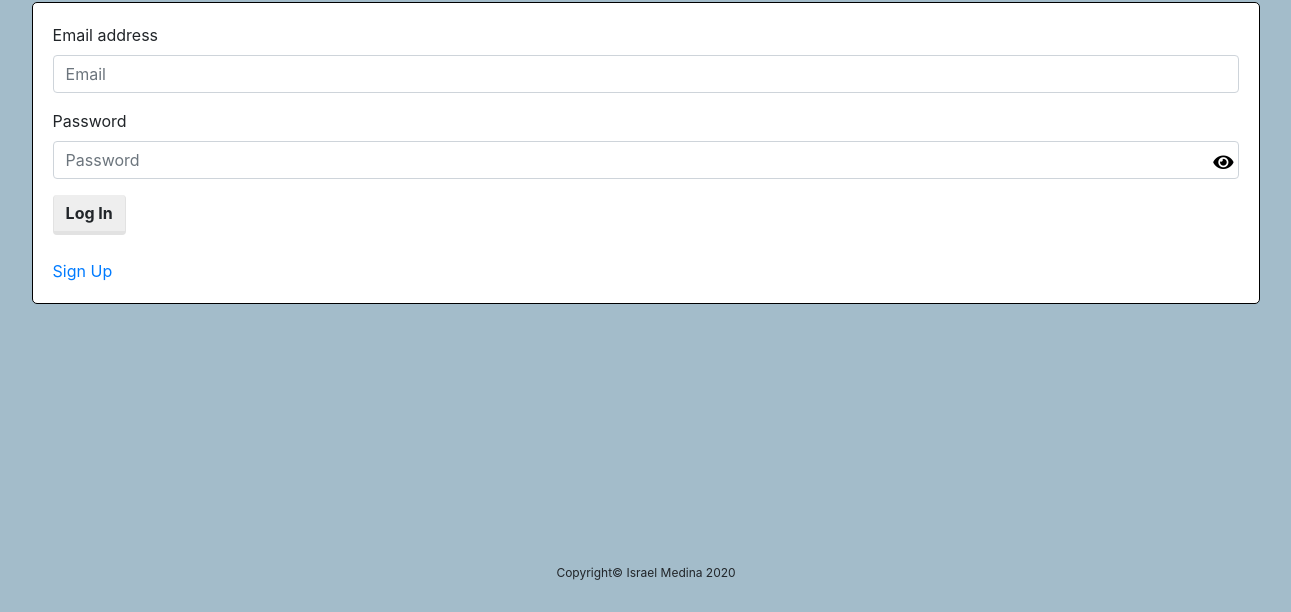
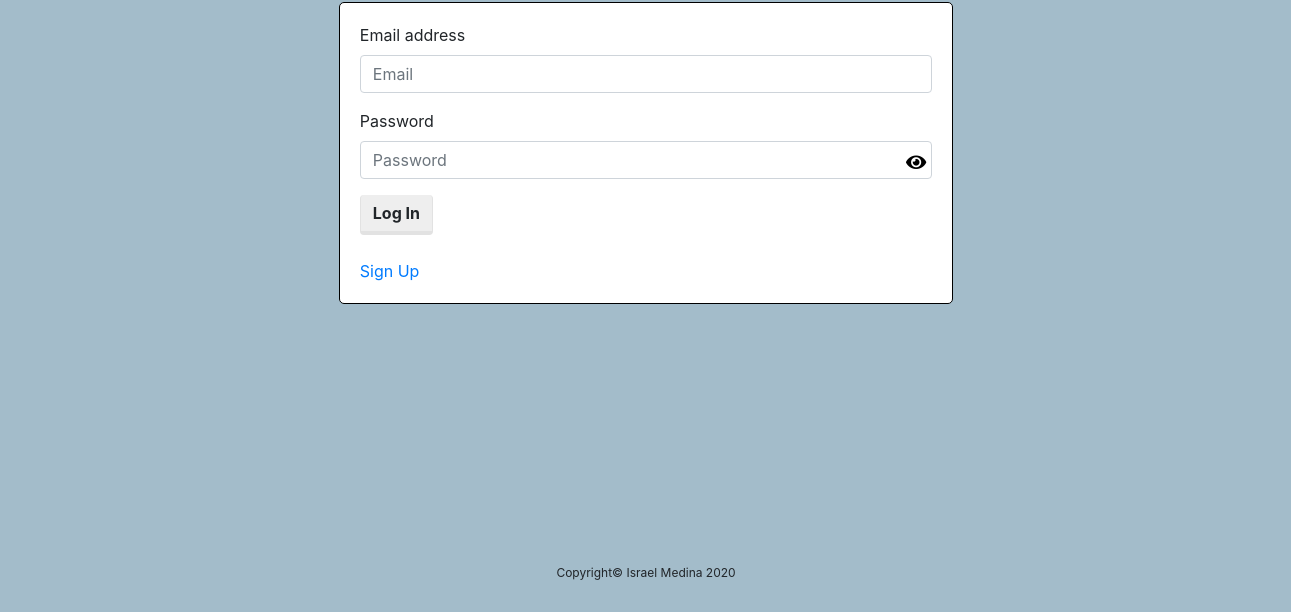
Before and after one commit to medinaisrael-17/QuickMerch, a website: page public/login.html in a window 1536 px wide. Shown: the part 188-800 px from the top of the page, without its empty margins (122-1413 px from the left). Drawn offline with nearby package versions, Linux system fonts and the light colour scheme.

Commit message:
changing the css to be responsive on bigger browsers

```diff
--- a/public/assets/css/signup-login.css
+++ b/public/assets/css/signup-login.css
@@ -87,3 +87,41 @@ footer {
     position: fixed;
     bottom: 30px;
 }
+
+
+/* Media Queries */
+
+@media only screen and (min-width: 1000px) {
+    .card {
+        width: 60%;
+        left: 20%;
+    }
+}
+
+@media only screen and (min-width: 1122px) {
+    #loginCard {
+        width: 55%;
+        left: 23%;
+    }
+}
+
+@media only screen and (min-width: 1440px) {
+    .card {
+        width: 40%;
+        left: 30%;
+    }
+}
+
+@media only screen and (min-width: 1460px) {
+    #loginCard {
+        width: 40%;
+        left: 30%;
+    }
+}
+
+@media only screen and (min-width: 1800px) {
+    .card {
+        width: 30%;
+        left: 35%;
+    }
+}
--- a/public/service-worker.js
+++ b/public/service-worker.js
@@ -33,7 +33,7 @@ const FILES_TO_CACHE = [
     '/assets/images/icons/icon-512x512.png',
 ];
 
-const CACHE_NAME = "static-cache-v1.0.20";
+const CACHE_NAME = "static-cache-v1.0.21";
 const DATA_CACHE_NAME = "data-cache-v1"
 
 //install
```
